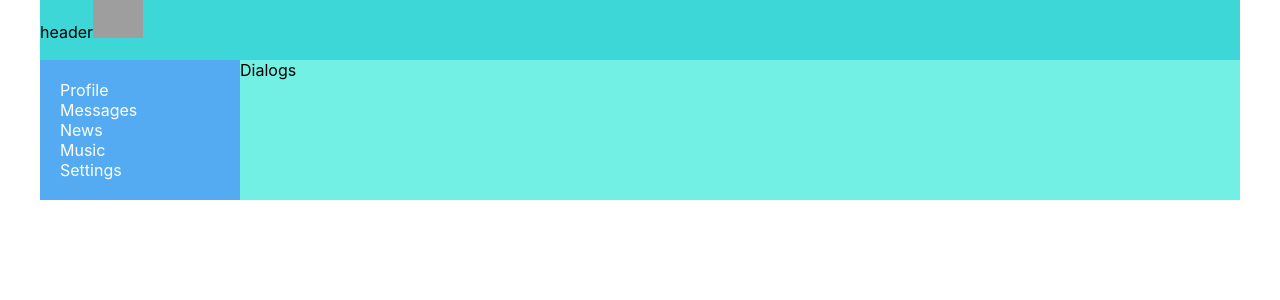
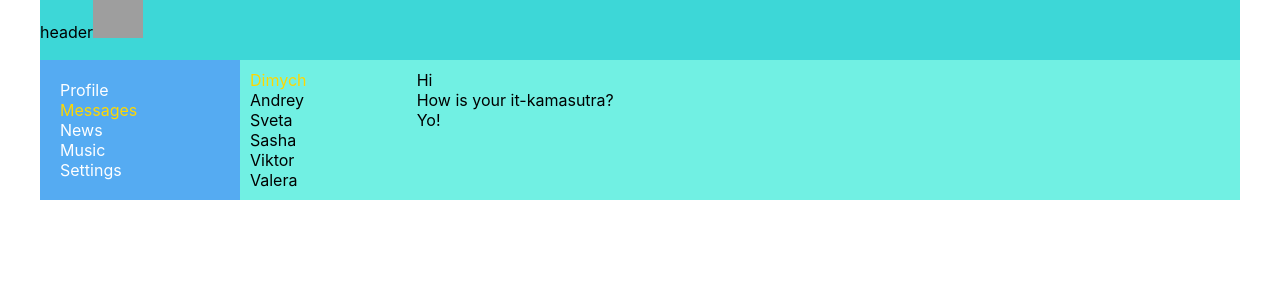
Before and after one commit to sfgardev/samurai-way-main, a React (Create React App) app: page /dialogs in a window 1280 px wide. Shown: the top 300 px of the page. Built offline with nearby package versions, Linux system fonts and the light colour scheme; grey boxes are pictures that could not be loaded.

Commit message:
dialogs layout

```diff
--- a/src/components/Dialogs/Dialogs.module.css
+++ b/src/components/Dialogs/Dialogs.module.css
@@ -0,0 +1,22 @@
+.dialogs {
+  display: grid;
+  grid-template-columns: 2fr 10fr;
+}
+
+.dialogsItems {
+  padding: 10px;
+}
+
+.dialogsItems .active {
+  color: gold;
+}
+
+.dialog {
+}
+
+.messages {
+  padding: 10px;
+}
+
+.message {
+}
--- a/src/components/Dialogs/Dialogs.tsx
+++ b/src/components/Dialogs/Dialogs.tsx
@@ -1,6 +1,22 @@
 import s from "./Dialogs.module.css";
 
 const Dialogs = () => {
-  return <div className={s.content}>Dialogs</div>;
+  return (
+    <div className={s.dialogs}>
+      <div className={s.dialogsItems}>
+        <div className={s.dialog + " " + s.active}>Dimych</div>
+        <div className={s.dialog}>Andrey</div>
+        <div className={s.dialog}>Sveta</div>
+        <div className={s.dialog}>Sasha</div>
+        <div className={s.dialog}>Viktor</div>
+        <div className={s.dialog}>Valera</div>
+      </div>
+      <div className={s.messages}>
+        <div className={s.message}>Hi</div>
+        <div className={s.message}>How is your it-kamasutra?</div>
+        <div className={s.message}>Yo!</div>
+      </div>
+    </div>
+  );
 };
 export default Dialogs;
--- a/src/components/Navbar/Navbar.tsx
+++ b/src/components/Navbar/Navbar.tsx
@@ -11,7 +11,7 @@ const Navbar = () => {
           </NavLink>
         </li>
         <li className={s.item}>
-          <NavLink to="/messages" activeClassName={s.active}>
+          <NavLink to="/dialogs" activeClassName={s.active}>
             Messages
           </NavLink>
         </li>
```
